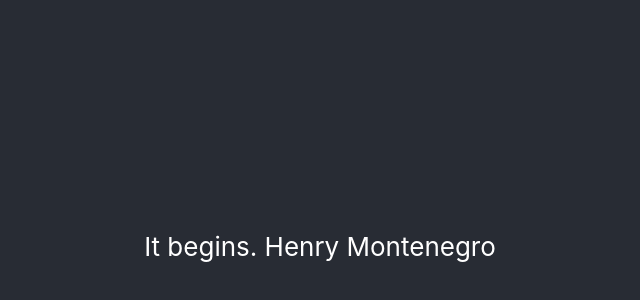
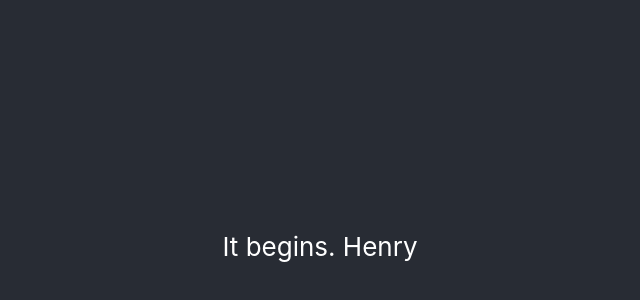
Before and after one commit to Kishidle/Tokiicorp-Website, a React (Create React App) app: page / in a window 1280 px wide. Shown: the part 154-454 px from the top of the page, without its empty margins (320-960 px from the left). Built offline with nearby package versions, Linux system fonts and the light colour scheme.

Commit message:
removed Montenegro D:

```diff
--- a/src/App.js
+++ b/src/App.js
@@ -7,7 +7,7 @@ function App() {
       <header className="App-header">
 
         <p>
-          It begins. Henry Montenegro
+          It begins. Henry
         </p>
 
       </header>
```
